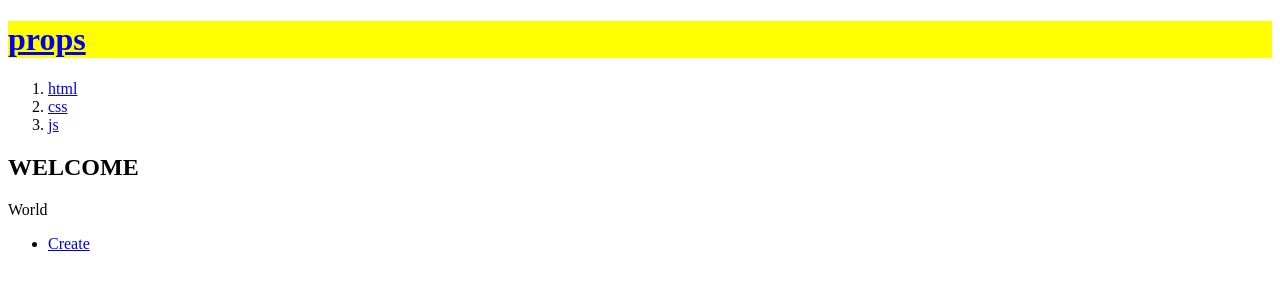
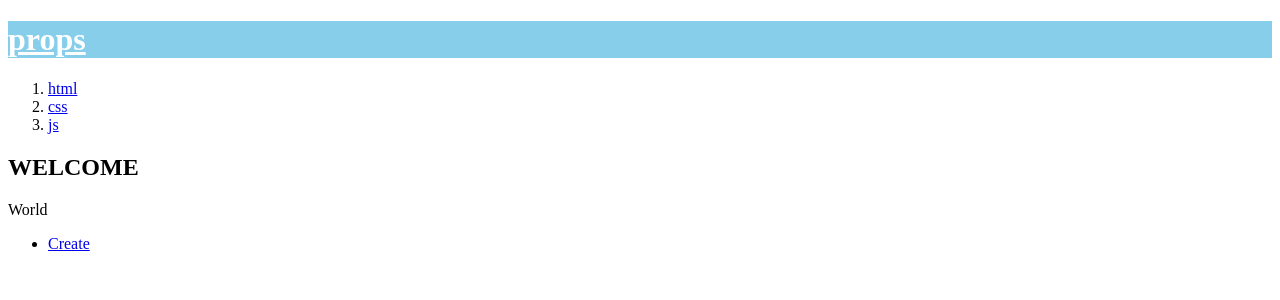
Before and after one commit to Hansan529/react-tutorial-2024, a React (Create React App) app: page / in a window 1280 px wide. Shown: the top 300 px of the page. Built offline with nearby package versions, Linux system fonts and the light colour scheme.

Commit message:
docs: 스타일 변수

```diff
--- a/src/App.js
+++ b/src/App.js
@@ -1,16 +1,22 @@
 /** @jsxImportSource @emotion/react */
 import { useEffect, useState } from 'react';
 import { css } from '@emotion/react';
+
+const baseBgColor = 'skyblue';
+const baseTxtColor = 'white';
 
 function Header(props) {
   return (
     <header
       css={css`
-        background-color: yellow;
+        background-color: ${baseBgColor};
       `}
     >
       <h1>
         <a
+          css={css`
+            color: ${baseTxtColor};
+          `}
           href="/"
           onClick={(e) => {
             e.preventDefault();
```
